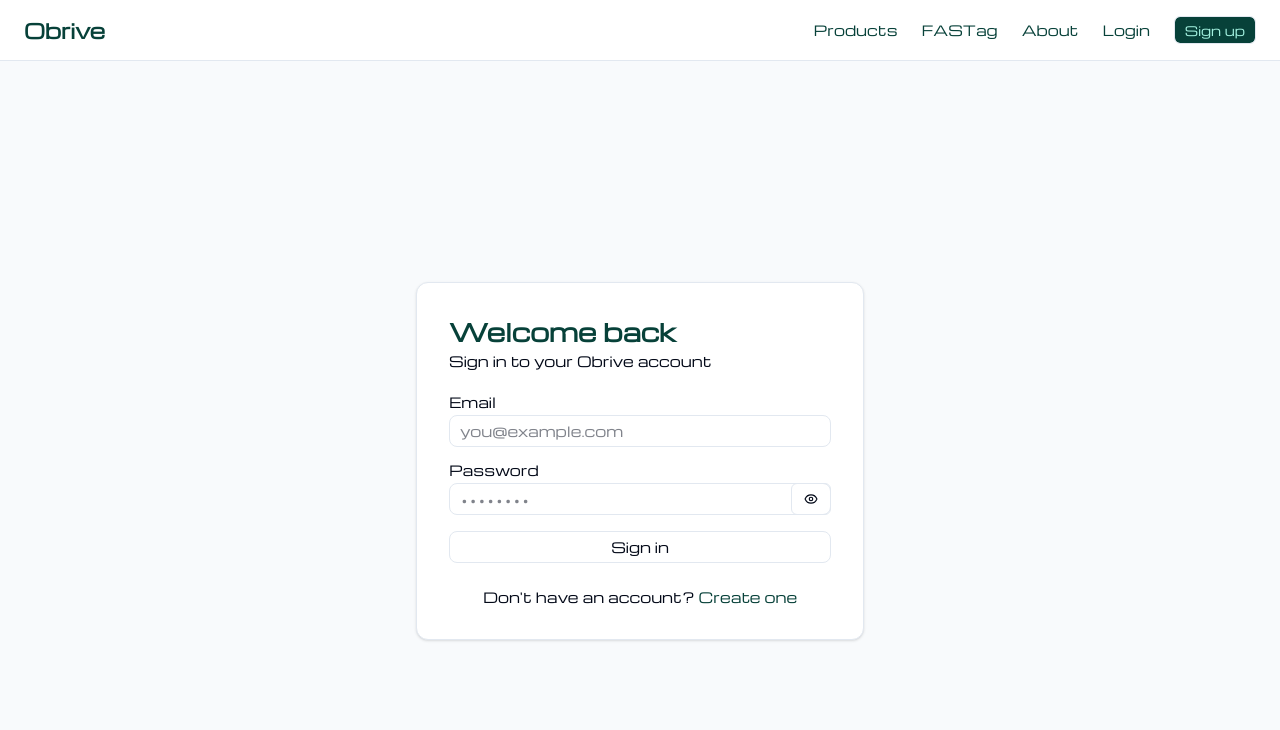
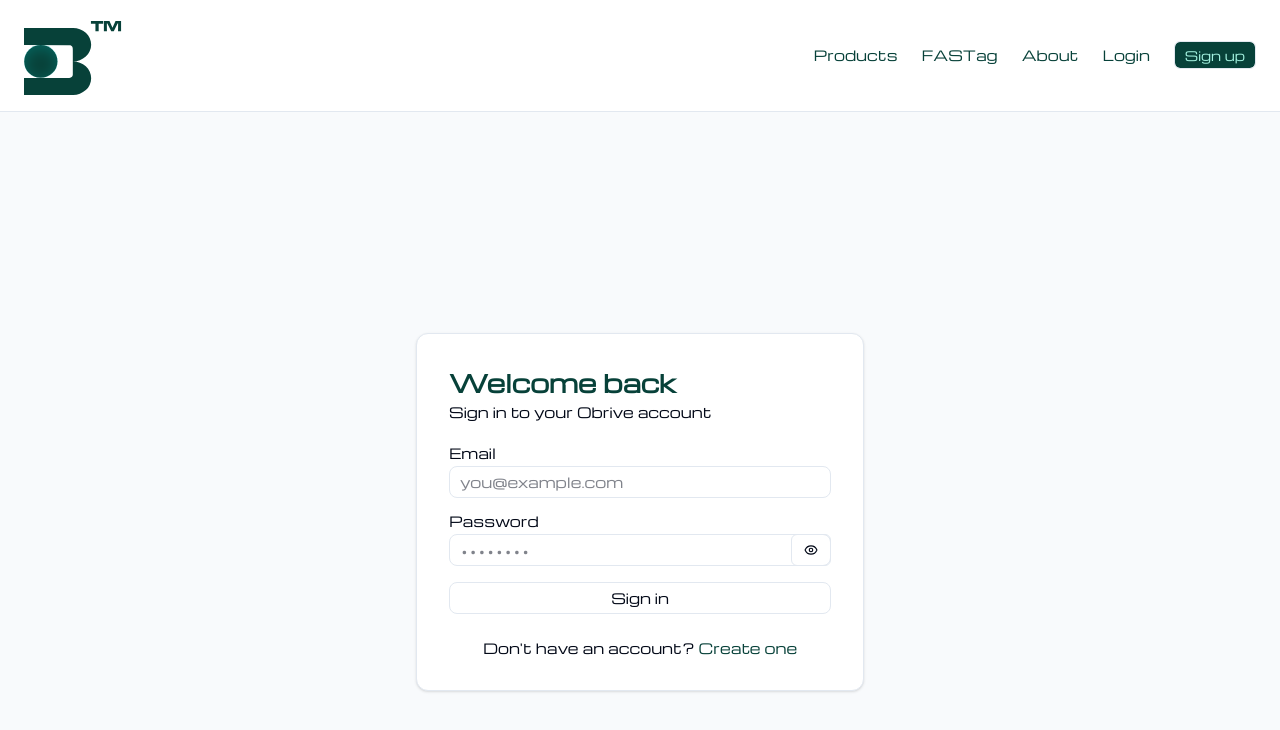
Before and after one commit to yatin-sharma07/OBPARK, a Next.js app in the folder apps/web/: page /login in a window 1280 px wide. Shown: the top 730 px of the page. Built offline with nearby package versions, Linux system fonts and the light colour scheme; no server answers.

Commit message:
home page changes

```diff
--- a/apps/web/app/layout.tsx
+++ b/apps/web/app/layout.tsx
@@ -38,6 +38,9 @@ export const metadata: Metadata = {
       'Everything for your vehicle — vehicle commerce, parking, services, bookings, and app-based automotive convenience.',
     images: ['https://obpark.com/og-image.png'],
   },
+  icons: {
+    icon: '/Images/layout/obrive-logo.svg',
+  },
 }
 
 export default function RootLayout({
--- a/apps/web/components/home/CtaBanner.tsx
+++ b/apps/web/components/home/CtaBanner.tsx
@@ -24,13 +24,14 @@ export function CtaBanner() {
 
           <div className="flex flex-col gap-6 max-w-4xl text-center lg:text-left lg:h-[450px] justify-between">
             <h2 className={`${microgrammaBold.className} text-white font-bold text-2xl sm:text-3xl md:text-[40px] leading-tight tracking-[0.2em]`}>
-              It's time to take control.<br />Ready to break free?
+              It&apos;s time to move smarter.<br />Ready for the future?
             </h2>
             <p
               className="text-white font-normal text-base sm:text-lg md:text-[24px] leading-relaxed tracking-[0.15em]"
               style={{ fontFamily: 'var(--font-michroma)' }}
             >
-              Unhealthy eating made less tempting, with science. Claim your 15% discount today.
+              Experience seamless mobility powered by intelligent solutions.
+              Transform your journey with smarter spaces today.
             </p>
           </div>
 
@@ -104,7 +105,7 @@ export function CtaBanner() {
           The Future of Intelligent Mobility.
         </p>
         <h2 className={`${microgrammaBold.className} mt-8 md:mt-12 text-2xl sm:text-3xl md:text-[60px] leading-none text-[#074139] font-bold`}>
-          Small change, big impact
+          Tomorrow Moves Smarter
         </h2>
       </div>
 
--- a/apps/web/components/home/FeaturesAccordion.tsx
+++ b/apps/web/components/home/FeaturesAccordion.tsx
@@ -6,23 +6,23 @@ import { microgrammaBold } from '@/lib/fonts'
 
 const FEATURES = [
   {
-    title: 'RC Verified & Health Score',
+    title: 'Premium Malls',
     description:
-      'Every vehicle on Obpark is verified through the government Vahan database. Get a real-time health score out of 100 based on insurance, PUCC, RC fitness, challans and FASTag status.',
+      'Premium Mall, Delhi 2500 spaces | Premium Shopping Destination | 6-Month Implementation.',
     image:
       'https://images.unsplash.com/photo-1486325212027-8081e485255e?w=800&q=80',
   },
   {
-    title: 'Genuine Parts with Compatibility Check',
+    title: 'The Challenges',
     description:
-      'Browse thousands of car accessories and parts. Every product is checked against your vehicle make, model and year before you add to cart — no wrong fitment ever.',
+      'Customers complained about 20+ minute parking waits. 40% of visitors didn’t enter due to parking friction. Manual ticketing created bottlenecks. No data on peak hours.',
     image:
       'https://images.unsplash.com/photo-1558618666-fcd25c85cd64?w=800&q=80',
   },
   {
-    title: 'FASTag Recharge & Smart Alerts',
+    title: 'The Solutions',
     description:
-      'Recharge your FASTag in seconds. Set low balance alerts and never get stopped at a toll again. Supports all major banks — HDFC, ICICI, SBI, Axis and more.',
+      'Real-time occupancy management, AR navigation, dynamic pricing, vehicle services integration, automated gates, analytics dashboard.',
     image:
       'https://images.unsplash.com/photo-1568605117036-5fe5e7bab0b7?w=800&q=80',
   },
@@ -120,7 +120,7 @@ export function FeaturesAccordion() {
                 fontWeight: 400,
               }}
             >
-              What&apos;s our promise
+              Customer Success
             </p>
           </div>
 
@@ -137,7 +137,7 @@ export function FeaturesAccordion() {
             `}
             style={{ fontWeight: 700 }}
           >
-            Our platform is no-nonsense
+            Simple Solutions,<br />Real Results.
           </h2>
         </motion.div>
 
--- a/apps/web/components/home/HeroSection.tsx
+++ b/apps/web/components/home/HeroSection.tsx
@@ -118,7 +118,13 @@ export function HeroSection() {
             "
             style={{ fontFamily: 'var(--font-michroma)' }}
           >
-            DOWNLOAD APP <span className="text-base md:text-lg font-bold">↗</span>
+            DOWNLOAD APP <span
+              className="inline-block h-4 w-4 bg-[#074139]"
+              style={{
+                WebkitMask: 'url("/Images/Navbar/Vector.png") center / contain no-repeat',
+                mask: 'url("/Images/Navbar/Vector.png") center / contain no-repeat',
+              }}
+            />
           </Link>
         </motion.div>
       </section>
--- a/apps/web/components/layout/Header.tsx
+++ b/apps/web/components/layout/Header.tsx
@@ -8,6 +8,8 @@ import { Button } from '@/components/ui/button'
 import { ShoppingCart } from 'lucide-react'
 import { CartDrawer } from '@/components/cart/CartDrawer'
 
+import Image from 'next/image'
+
 export function Header() {
   const { isAuthenticated, isHydrated, user } = useAuthStore()
   const logout = useLogout()
@@ -17,8 +19,14 @@ export function Header() {
   return (
     <>
       <header className="border-b px-6 py-4 flex items-center justify-between bg-white sticky top-0 z-40">
-        <Link href="/" className="text-xl font-bold" style={{ color: '#074139' }}>
-          Obrive
+        <Link href="/" className="flex items-center gap-2">
+          <Image
+            src="/Images/layout/obrive-logo.svg"
+            alt="Obrive Logo"
+            width={120}
+            height={40}
+            className="object-contain"
+          />
         </Link>
 
         <nav className="flex items-center gap-6 text-sm">
```
Also changed, not shown: apps/web/public/Images/layout/obrive-logo.svg (added).
